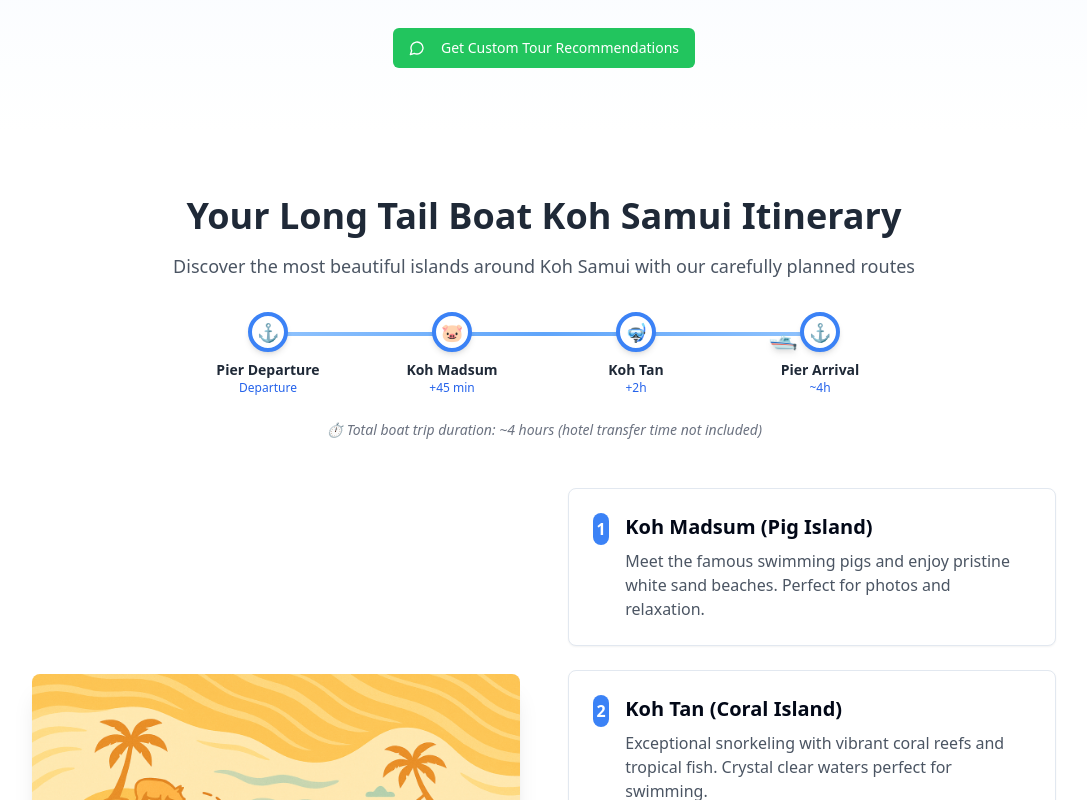
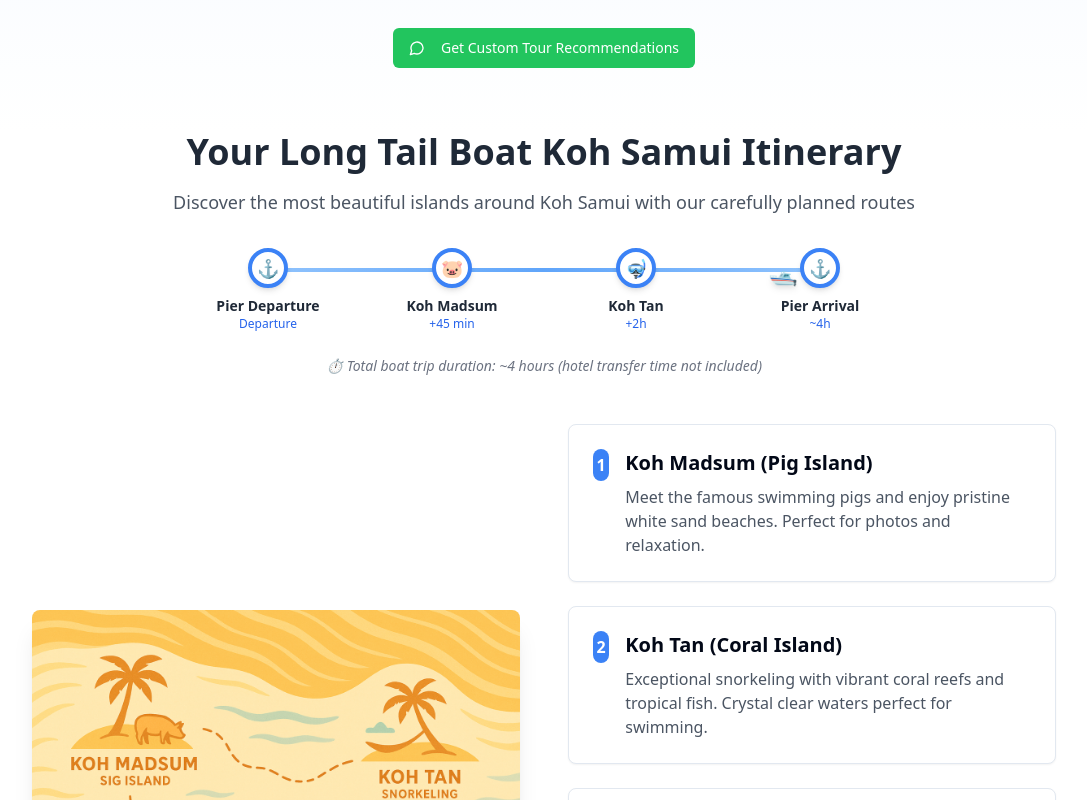
Before and after one commit to Creamylil/ltb-samuiss, a React (Vite) app: page / in a window 1280 px wide. Shown: the part 980-1780 px from the top of the page, without its empty margins (96-1183 px from the left). Built offline with nearby package versions, Linux system fonts and the light colour scheme.

Commit message:
Visual edit in Lovable
Edited UI in Lovable

```diff
--- a/src/pages/Index.tsx
+++ b/src/pages/Index.tsx
@@ -106,7 +106,7 @@ const Index = () => {
       </section>
 
       {/* Itinerary Section */}
-      <section className="py-16 bg-white">
+      <section className="bg-white py-0">
         <div className="container mx-auto px-4">
           <h2 className="text-3xl md:text-4xl font-bold text-center mb-4 text-gray-800">
             Your Long Tail Boat Koh Samui Itinerary
@@ -130,19 +130,19 @@ const Index = () => {
 
               {/* Stops */}
               {[
-                { name: "Pier Departure", time: "Departure", emoji: "⚓" },
-                { name: "Koh Madsum", time: "+45 min", emoji: "🐷" },
-                { name: "Koh Tan", time: "+2h", emoji: "🤿" },
-                { name: "Pier Arrival", time: "~4h", emoji: "⚓" },
-              ].map((stop, i) => (
-                <div key={i} className="relative z-10 flex flex-col items-center w-1/4">
+              { name: "Pier Departure", time: "Departure", emoji: "⚓" },
+              { name: "Koh Madsum", time: "+45 min", emoji: "🐷" },
+              { name: "Koh Tan", time: "+2h", emoji: "🤿" },
+              { name: "Pier Arrival", time: "~4h", emoji: "⚓" }].
+              map((stop, i) =>
+              <div key={i} className="relative z-10 flex flex-col items-center w-1/4">
                   <div className="w-10 h-10 rounded-full bg-white border-4 border-blue-500 flex items-center justify-center text-lg shadow-md">
                     {stop.emoji}
                   </div>
                   <span className="mt-2 text-xs md:text-sm font-bold text-gray-800 text-center leading-tight">{stop.name}</span>
                   <span className="text-xs text-blue-600 font-medium">{stop.time}</span>
                 </div>
-              ))}
+              )}
             </div>
             <p className="text-center text-sm text-gray-500 mt-6 italic">
               ⏱️ Total boat trip duration: ~4 hours (hotel transfer time not included)
```
